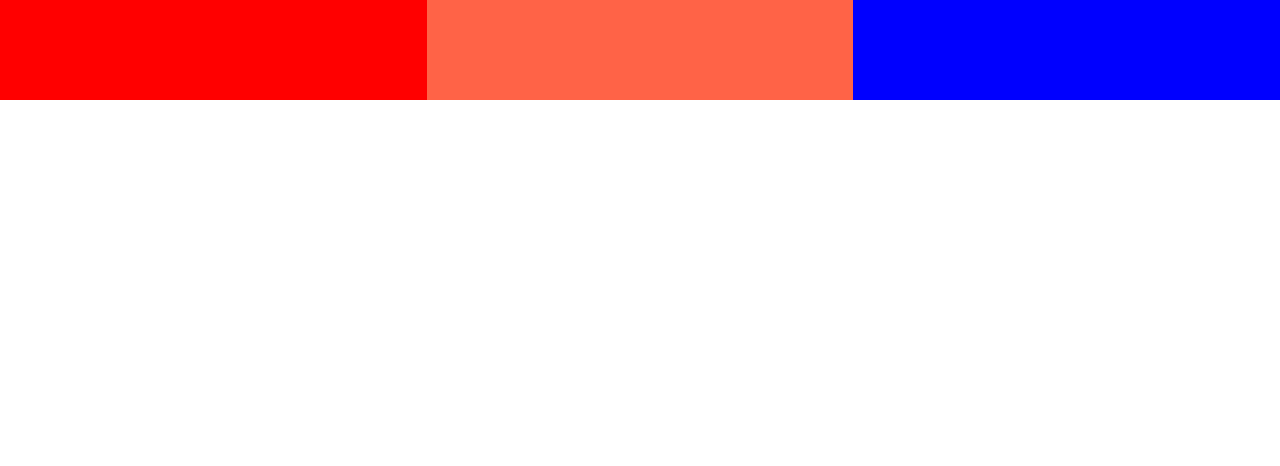
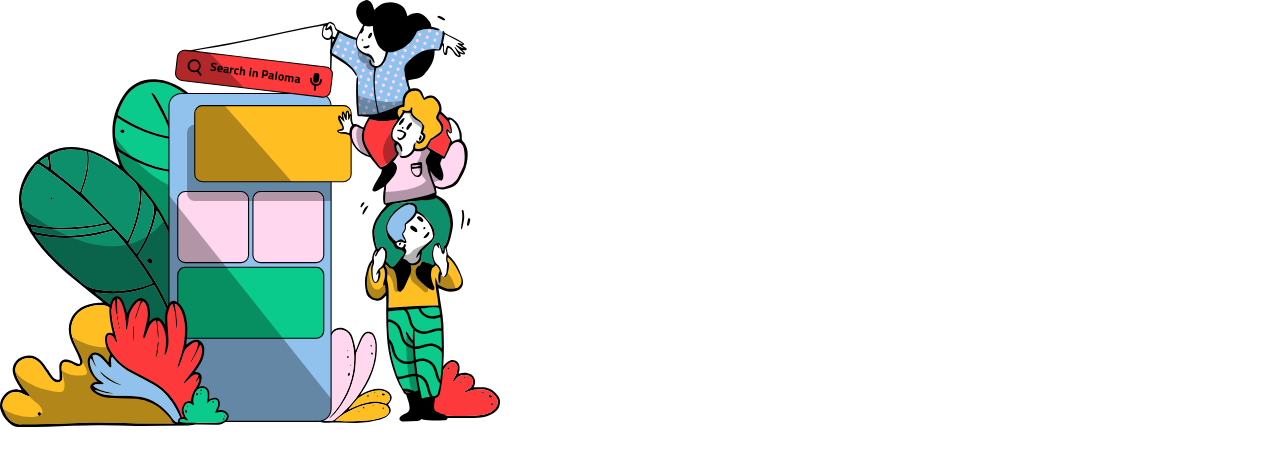
Before and after one commit to BasheerRajeh/Paloma, a website: page index.html in a window 1280 px wide. Drawn offline with nearby package versions, Linux system fonts and the light colour scheme.

Commit message:
Build svg for builing store image.

```diff
--- a/css/styles.css
+++ b/css/styles.css
@@ -305,3 +305,19 @@ p {
         grid-template-columns: repeat(3, 1fr);
     }
 }
+
+/* building-store */
+.building-store {
+    position: relative;
+    width: 100%;
+}
+
+.building-store__title {
+    position: absolute;
+    font-size: 1.2rem;
+    top: 12.5%;
+    left: 42%;
+    font-weight: 700;
+    transform: rotate(8deg);
+    letter-spacing: 0.12px;
+}
--- a/index.html
+++ b/index.html
@@ -18,11 +18,10 @@
 
 </head>
 
-<body>
-    <div class="grid grid--1x2 grid--1x3">
-        <div style="height: 100px;background:red ;" class="box1"></div>
-        <div style="height: 100px;background: tomato ;" class="box2"></div>
-        <div style="height: 100px;background: blue;" class="box3"></div>
+<body style="width: 500px;">
+    <div class="building-store">
+        <img class="building-store__store" src="images/co-builder-1.svg" alt="">
+        <p class="building-store__title">Search in Paloma</p>
     </div>
 
 </body>
```
Also changed, not shown: components/building-store-svg.html (added, +4 -0 lines), images/co-builder-1.svg (added).
